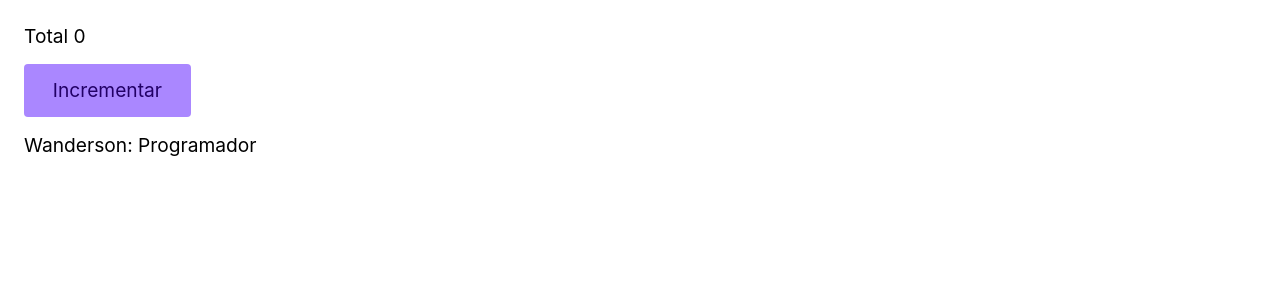
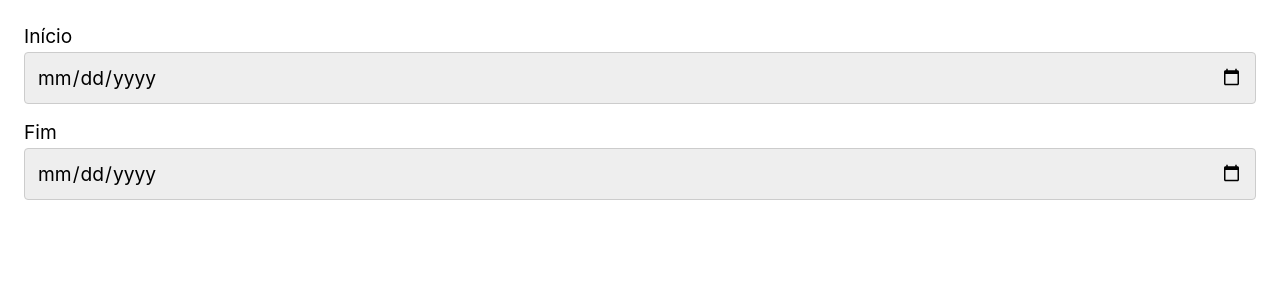
Before and after one commit to wanderson648/project_react-typescript, a React (Vite) app: page / in a window 1280 px wide. Shown: the top 300 px of the page. Built offline with nearby package versions, Linux system fonts and the light colour scheme.

Commit message:
implementa desafio consumindo api externa com useEffect

```diff
--- a/src/App.tsx
+++ b/src/App.tsx
@@ -1,41 +1,41 @@
+import React from "react";
+import { Input } from "./Input";
 
-import React from "react";
-import { Button } from "./Button";
-
-function user() {
-  return {
-    nome: "Wanderson",
-    profissao: "Programador"
-  }
-}
-
-type User = {
-  nome: string
-  profissao: string
-}
+type Venda = {
+  id: string;
+  nome: string;
+  preco: number;
+  status: string;
+};
 
 function App() {
-  const [data, setData] = React.useState<null | User>(null)
-  const [total, setTotal] = React.useState(0)
+  const [inicio, setInicio] = React.useState("");
+  const [final, setFinal] = React.useState("");
+  const [data, setData] = React.useState<null | Venda[]>(null);
 
   React.useEffect(() => {
-    setTimeout(() => {
-      setData(user())
-    }, 1000)
-  }, [])
+    if (inicio !== "" && final !== "") {
+      fetch(`https://data.origamid.dev/vendas/?inicio=${inicio}&final=${final}`)
+        .then((response) => response.json())
+        .then((json) => setData(json as Venda[]))
+        .catch((error) => console.log(error));
+    }
+  }, [inicio, final]);
 
   return (
     <>
-    <div>
-      <p>Total {total}</p>
-      <Button incrementar={setTotal}/>
-    </div>
+      <div>
+        <Input label="Início" type="date" value={inicio} setState={setInicio} />
+        <Input label="Fim" type="date" value={final} setState={setFinal} />
+      </div>
 
-      {data !== null && (
-        <div>
-          {data.nome}: {data.profissao}
-        </div>
-      )}
+      <div>
+        {data !== null && data.map((venda) => (
+          <li key={venda.id}>
+            {venda.nome}: {venda.status}
+          </li>
+        ))}
+      </div>
     </>
   );
 }
--- a/src/Input.tsx
+++ b/src/Input.tsx
@@ -1,13 +1,19 @@
 type InputProps = React.ComponentProps<"input"> & {
   label: string;
-  id: string;
+  setState: React.Dispatch<React.SetStateAction<string>>;
 };
 
-export function Input({ label, id, ...props }: InputProps) {
+export function Input({ label, setState, ...props }: InputProps) {
   return (
     <div style={{ marginBottom: "1rem" }}>
-      <label htmlFor={id}>{label}</label>
-      <input id={id} name={id} type="text" {...props} />
+      <label htmlFor={label}>{label}</label>
+      <input
+        id={label}
+        name={label}
+        type="text"
+        {...props}
+        onChange={({ currentTarget }) => setState(currentTarget.value)}
+      />
     </div>
   );
 }
```
